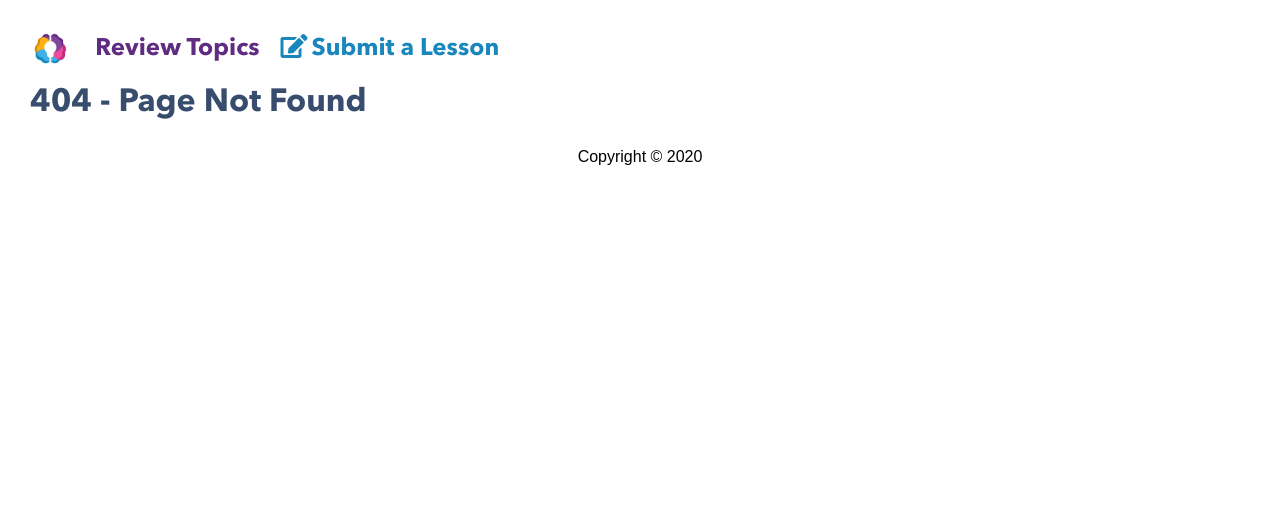
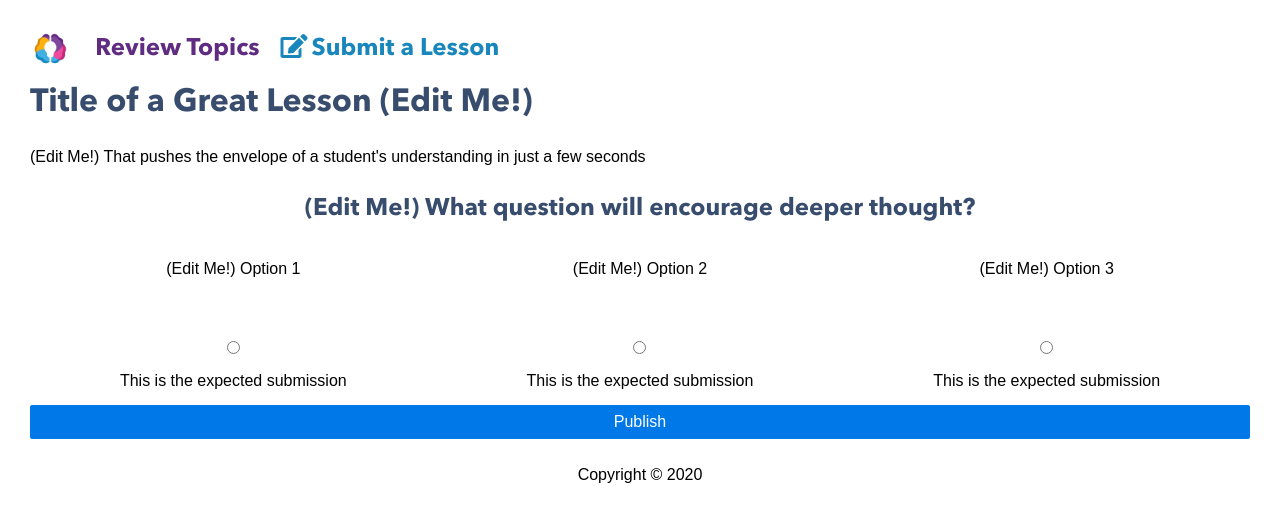
Before and after one commit to timeemit/socratic-garden, a Next.js app: page /lessons/new in a window 1280 px wide. Before the commit this address had no page. Shown: the top 522 px of the page. Built offline with nearby package versions, Linux system fonts and the light colour scheme; what slug would draw is missing.

Commit message:
Scaffolded the lesson submission form

```diff
--- a/components/navigator.js
+++ b/components/navigator.js
@@ -18,7 +18,7 @@ export default class Navigator extends React.PureComponent<{}> {
               <span className={styles.span}>Review Topics</span>
             </a>
           </Link>
-          <Link href="/questions">
+            <Link href="/lessons/new">
             <a href="#" className={styles.headerBlue}>
               <FontAwesomeIcon icon="edit" transform="left-3" />
               <span className={styles.span}>Submit a Lesson</span>
--- /dev/null
+++ b/pages/lessons/new.js
@@ -0,0 +1,69 @@
+// @flow
+import styles from '../../styles/ChoiceButton.module.scss'
+import type { LessonType } from '../../components/LessonView';
+import type { QuestionType } from '../../components/QuestionView';
+import type { Props as Params } from '../../components/ChallengeView';
+
+import React from 'react';
+import Page from '../../components/PageWithNavigator';
+import { ChoiceIndices } from '../../components/ChoiceButton';
+import { LessonFetch } from '../../models/Lesson';
+import { QuestionByLessonID } from '../../models/Question';
+
+type Props = {||};
+
+type State = {};
+
+export default class NewLesson extends React.Component<Props,State> {
+  state: State = {
+
+  };
+
+  render() {
+    return (
+      <Page title="Create a lesson">
+        <form class="pure-form">
+          <h1 className="pure-u-1 header" contenteditable="true">
+            Title of a Great Lesson (Edit Me!)
+          </h1>
+          <div className="pure-u-1" contenteditable="true">
+            (Edit Me!) That pushes the envelope of a student's understanding in just a few seconds
+          </div>
+          <h2 className="pure-u-1 header centered-text" contenteditable="true">
+            (Edit Me!) What question will encourage deeper thought?
+          </h2>
+          <div className="pure-u-1 pure-u-lg-1-3 centered-text">
+            <div className={styles.button} contenteditable="true">
+              (Edit Me!) Option 1
+            </div>
+            <label for="choices" class="pure-radio">
+              <input type="radio" name="choices" value="1" />
+              <div>This is the expected submission </div>
+            </label>
+          </div>
+          <div className="pure-u-1 pure-u-lg-1-3 centered-text">
+            <div className={styles.button} contenteditable="true">
+              (Edit Me!) Option 2
+            </div>
+            <label for="choices" class="pure-radio">
+              <input type="radio" name="choices" value="2" />
+              <div>This is the expected submission </div>
+            </label>
+          </div>
+          <div className="pure-u-1 pure-u-lg-1-3 centered-text">
+            <div className={styles.button} contenteditable="true">
+              (Edit Me!) Option 3
+            </div>
+            <label for="choices" class="pure-radio">
+              <input type="radio" name="choices" value="3" />
+              <div>This is the expected submission </div>
+            </label>
+          </div>
+          <button class="pure-u-1 pure-button pure-button-primary">
+            Publish
+          </button>
+        </form>
+      </Page>
+    );
+  }
+}
```
